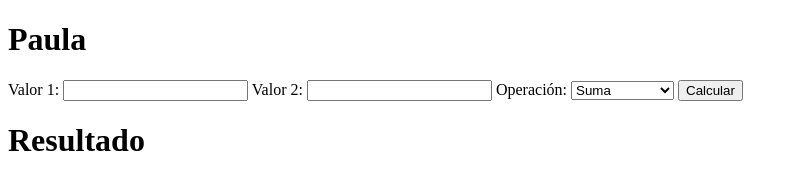
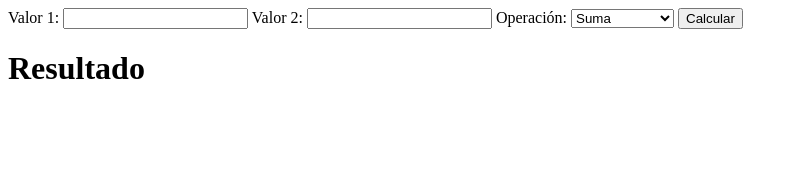
Before and after one commit to PaulaCanilla/Calculadora, a plain HTML site: page index.html in a window 1280 px wide. Shown: the whole page, without its empty margins (0-798 px from the left). Drawn offline with Linux system fonts and the light colour scheme.

Commit message:
Eliminar el nombre

```diff
--- a/index.html
+++ b/index.html
@@ -5,7 +5,6 @@
         <title>Calculadora simple</title>
     </head>
     <body>
-        <h1 id="titulo">Paula</h1>
         <!--Formulario para introducir los valores-->
         <label for="valor1">Valor 1:</label>
         <input type="number" id="valor1">
```
